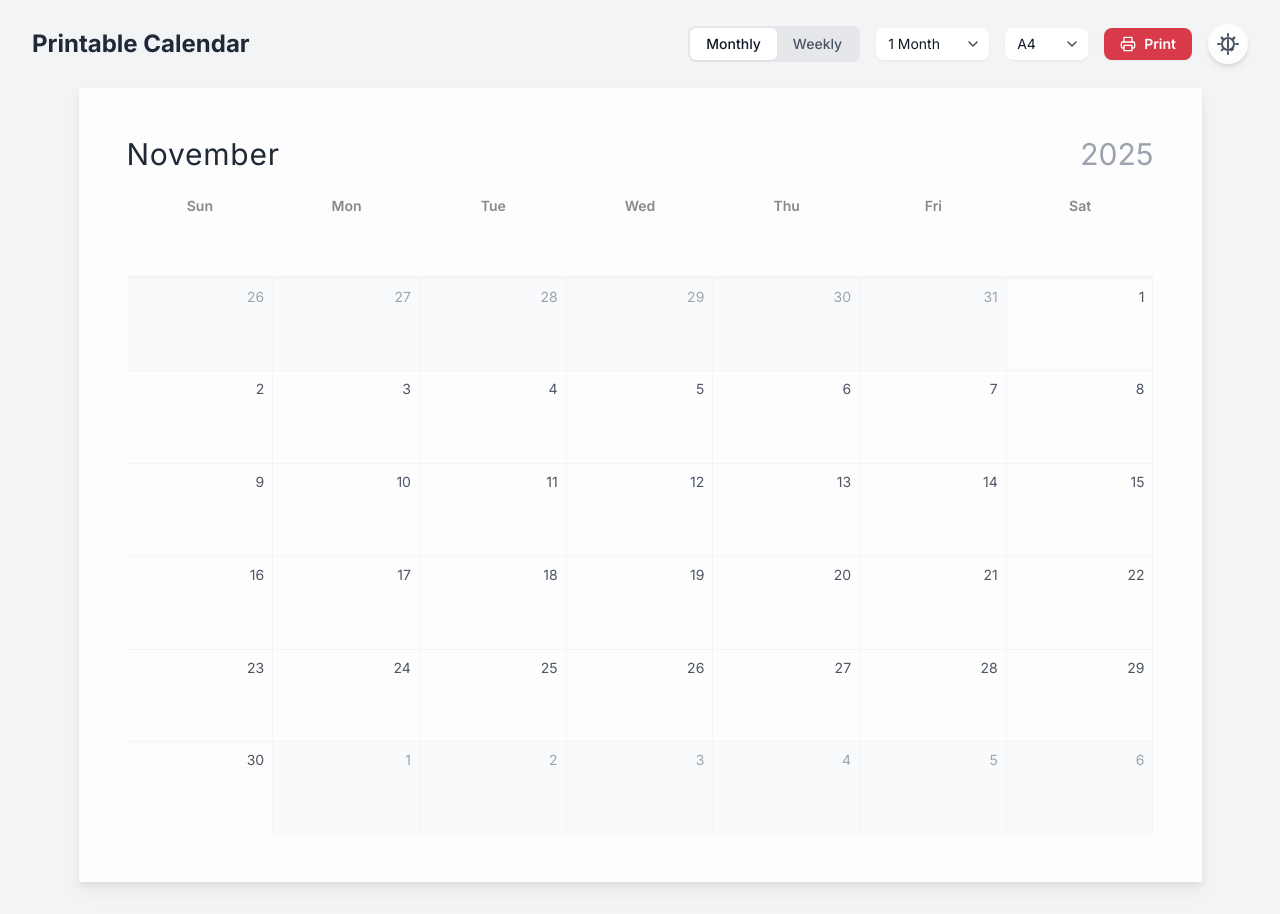
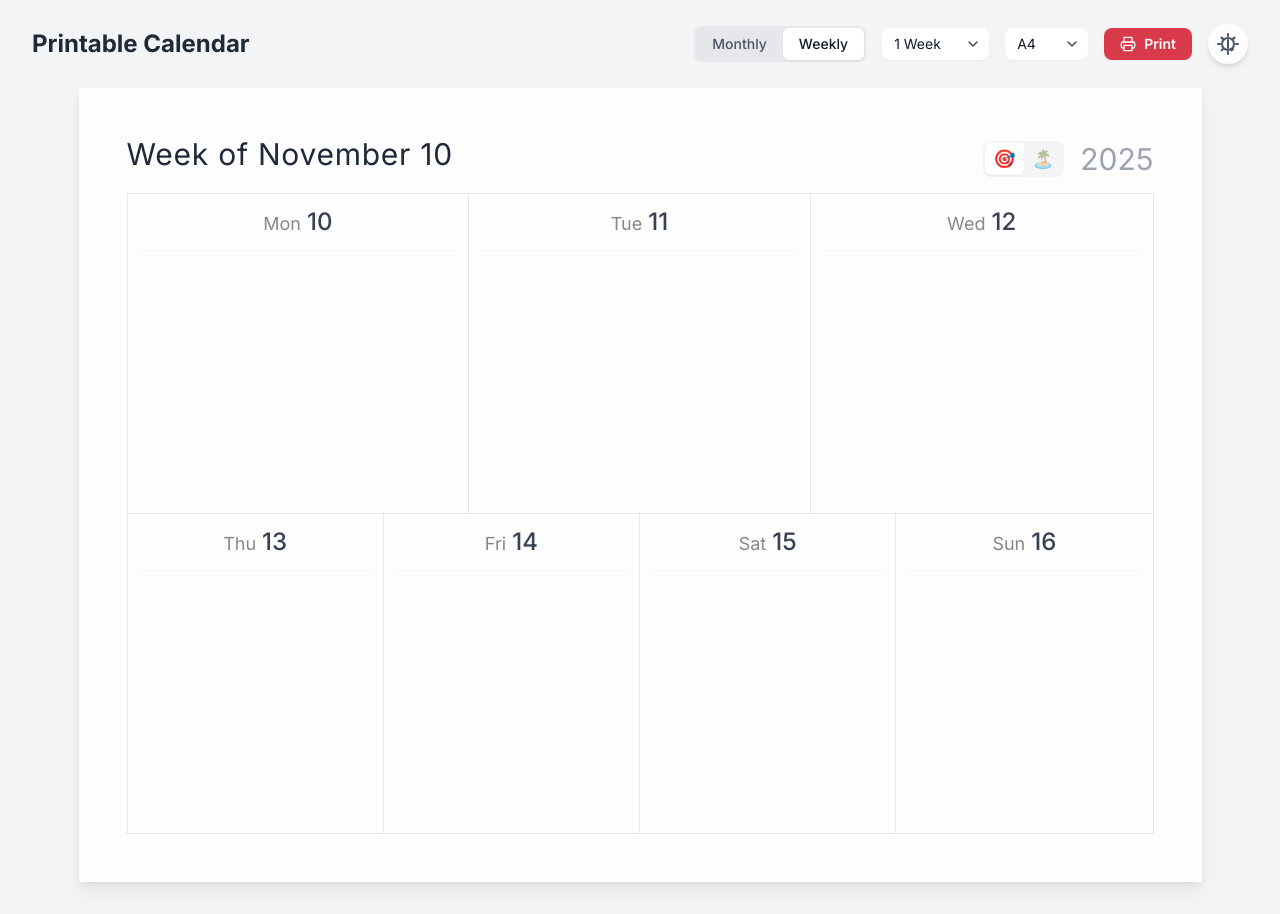
Before and after one commit to fotoflo/sen-calendar, a React (Vite) app: page / in a window 1280 px wide. Built offline with nearby package versions, Linux system fonts and the light colour scheme.

Commit message:
feat: Add weekly view layout and default to weekly
Introduces a new layout option for the weekly view, allowing users to prioritize weekdays or weekends. The default view has also been updated to weekly.

```diff
--- a/App.tsx
+++ b/App.tsx
@@ -12,7 +12,7 @@ const LOGO_STORAGE_KEY = 'printableCalendarLogo';
 const CALENDAR_URL_STORAGE_KEY = 'printableCalendarUrl';
 
 const App: React.FC = () => {
-  const [viewType, setViewType] = useState<ViewType>('monthly');
+  const [viewType, setViewType] = useState<ViewType>('weekly');
   const [startDate, setStartDate] = useState<Date>(new Date());
   const [printRange, setPrintRange] = useState<number>(1);
   const [logo, setLogo] = useState<string | null>(null);
--- a/components/WeeklyView.tsx
+++ b/components/WeeklyView.tsx
@@ -1,4 +1,4 @@
-import React from 'react';
+import React, { useState } from 'react';
 import {
   format,
   startOfWeek,
@@ -13,14 +13,18 @@ interface WeeklyViewProps {
   events: CalendarEvent[];
 }
 
+type WeeklyLayout = 'weekdayFocus' | 'weekendFocus';
+
 const DayBox: React.FC<{ day: Date, events: CalendarEvent[] }> = ({ day, events }) => {
   const dayEvents = events.filter(event => isSameDay(event.start, day));
 
   return (
     <div className="p-3 flex flex-col h-full">
       <div className="text-center mb-2">
-        <p className="text-sm text-muted">{format(day, 'EEE')}</p>
-        <p className="text-2xl font-medium text-gray-700">{format(day, 'd')}</p>
+        <p className="text-2xl font-medium text-gray-700 align-baseline">
+          <span className="text-muted font-normal text-lg mr-1.5">{format(day, 'EEE')}</span>
+          {format(day, 'd')}
+        </p>
       </div>
       <div className="mt-1 space-y-2 overflow-y-auto flex-grow border-t border-gray-100 pt-2">
          {dayEvents.map(event => (
@@ -37,12 +41,21 @@ const DayBox: React.FC<{ day: Date, events: CalendarEvent[] }> = ({ day, events
 };
 
 export const WeeklyView: React.FC<WeeklyViewProps> = ({ date, events }) => {
+  const [layout, setLayout] = useState<WeeklyLayout>('weekdayFocus');
+
   const weekStart = startOfWeek(date, { weekStartsOn: 1 });
   const weekEnd = endOfWeek(date, { weekStartsOn: 1 });
 
   const days = eachDayOfInterval({ start: weekStart, end: weekEnd });
-  const topRowDays = days.slice(0, 3);
-  const bottomRowDays = days.slice(3, 7);
+
+  const isWeekdayFocus = layout === 'weekdayFocus';
+  const splitIndex = isWeekdayFocus ? 3 : 4;
+
+  const topRowDays = days.slice(0, splitIndex);
+  const bottomRowDays = days.slice(splitIndex);
+
+  const topRowCols = isWeekdayFocus ? 'grid-cols-3' : 'grid-cols-4';
+  const bottomRowCols = isWeekdayFocus ? 'grid-cols-4' : 'grid-cols-3';
 
   return (
     <div className="flex flex-col flex-grow">
@@ -50,22 +63,40 @@ export const WeeklyView: React.FC<WeeklyViewProps> = ({ date, events }) => {
         <h2 className="text-3xl font-light text-gray-800 tracking-wide">
           Week of {format(weekStart, 'MMMM d')}
         </h2>
-        <h3 className="text-3xl font-light text-gray-400">{format(date, 'yyyy')}</h3>
+        <div className="flex items-center gap-4">
+          <div className="flex items-center bg-gray-100 rounded-lg p-0.5 text-lg">
+            <button
+              onClick={() => setLayout('weekdayFocus')}
+              className={`px-2 py-0.5 rounded-md transition-all ${layout === 'weekdayFocus' ? 'bg-white shadow-sm' : 'opacity-50 hover:opacity-100'}`}
+              aria-label="Weekday Focus Layout"
+              title="Weekday Focus Layout (3 days on top)"
+            >
+              🎯
+            </button>
+            <button
+              onClick={() => setLayout('weekendFocus')}
+              className={`px-2 py-0.5 rounded-md transition-all ${layout === 'weekendFocus' ? 'bg-white shadow-sm' : 'opacity-50 hover:opacity-100'}`}
+              aria-label="Weekend Focus Layout"
+              title="Weekend Focus Layout (4 days on top)"
+            >
+              🏝️
+            </button>
+          </div>
+          <h3 className="text-3xl font-light text-gray-400">{format(date, 'yyyy')}</h3>
+        </div>
       </div>
 
       <div className="grid grid-rows-2 flex-grow border border-gray-200">
-        {/* Top Row: Mon, Tue, Wed */}
-        <div className="grid grid-cols-3 border-b border-gray-200">
+        <div className={`grid ${topRowCols} border-b border-gray-200`}>
           {topRowDays.map((day, index) => (
-            <div key={day.toString()} className={index < 2 ? 'border-r border-gray-200' : ''}>
+            <div key={day.toString()} className={index < topRowDays.length - 1 ? 'border-r border-gray-200' : ''}>
               <DayBox day={day} events={events} />
             </div>
           ))}
         </div>
-        {/* Bottom Row: Thu, Fri, Sat, Sun */}
-        <div className="grid grid-cols-4">
+        <div className={`grid ${bottomRowCols}`}>
           {bottomRowDays.map((day, index) => (
-            <div key={day.toString()} className={index < 3 ? 'border-r border-gray-200' : ''}>
+            <div key={day.toString()} className={index < bottomRowDays.length - 1 ? 'border-r border-gray-200' : ''}>
               <DayBox day={day} events={events} />
             </div>
           ))}
```
